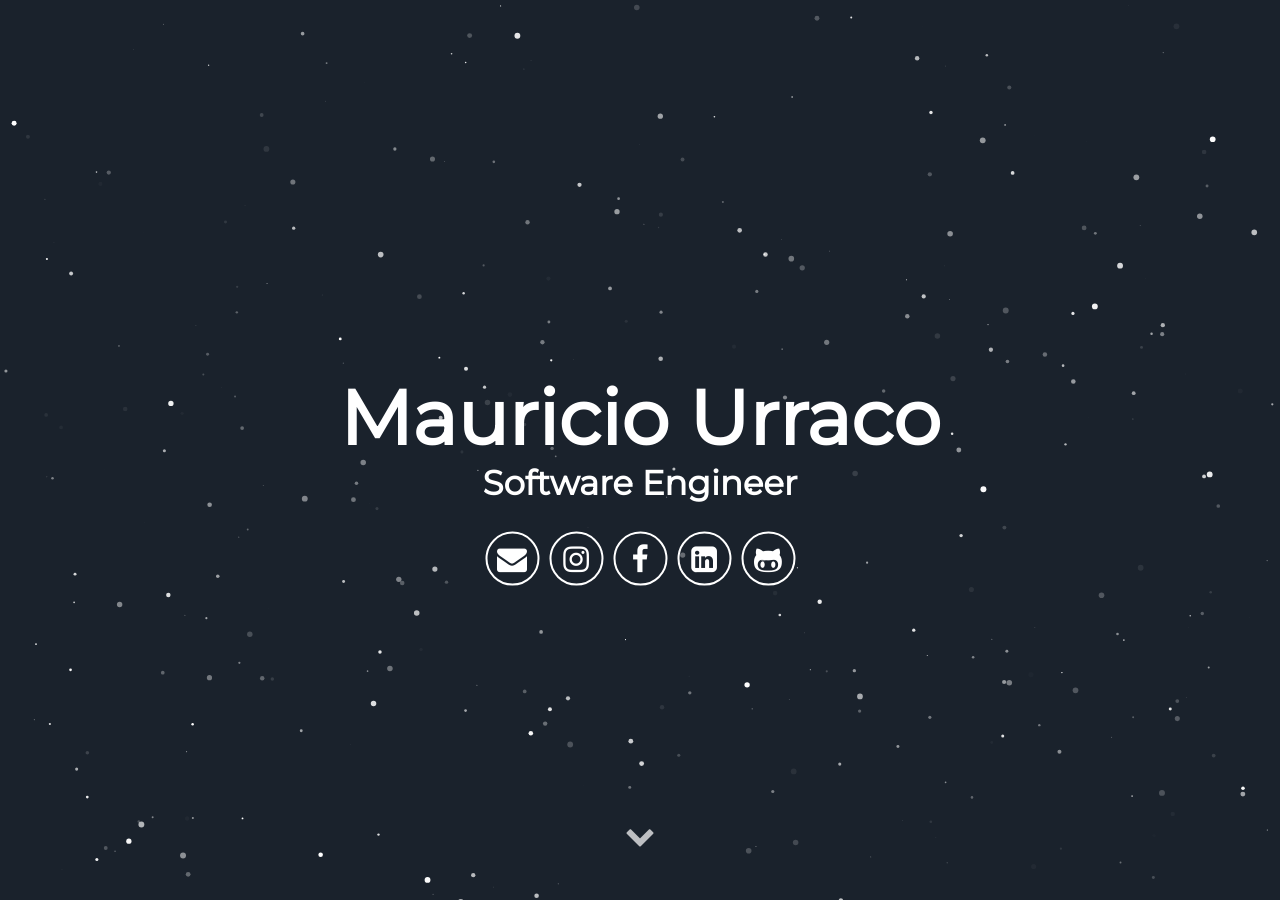
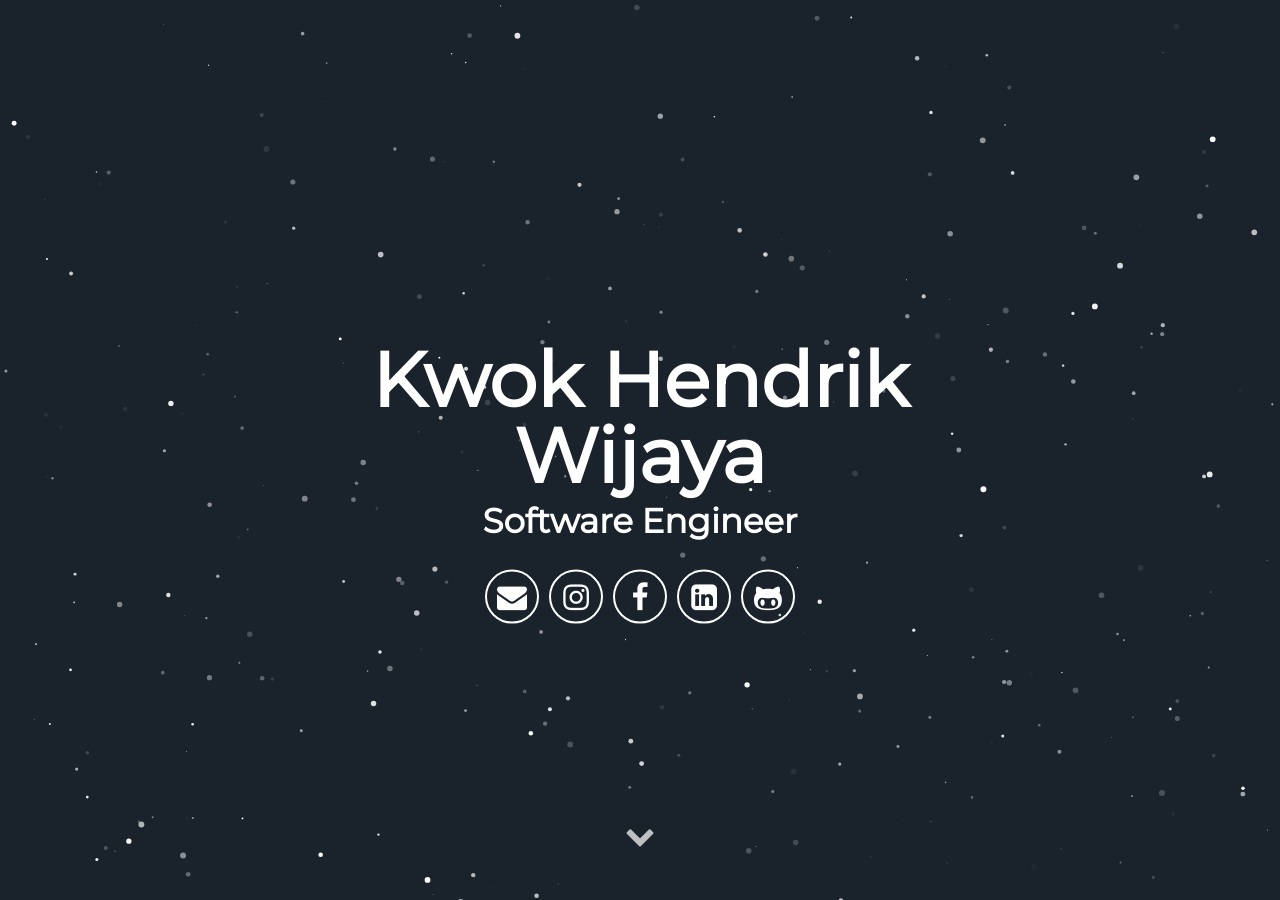
Before and after one commit to khendrikwijaya/khendrikwijaya.github.io, a Jekyll site: the page built from index.html, in a window 1280 px wide and 900 px high. Built offline with Jekyll 4.4.1, drawn with Linux system fonts in a browser that asks for light colours; some web fonts are replaced.

Commit message:
Update _config.yml

```diff
--- a/_config.yml
+++ b/_config.yml
@@ -1,11 +1,11 @@
 # Site settings
-title: Mauricio Urraco
+title: Kwok Hendrik Wijaya
 description: Jekyll Theme Minimal Resume
 # baseurl: "" # the subpath of your site, e.g. /blog
 # url: "localhost:3000" # the base hostname & protocol for your site e.g. http://willianjusten.com.br
 
 # User settings
-username: Mauricio Urraco
+username: Kwok Hendrik Wijaya
 user_description: I\'m a nomad Software Engineer, always searching for the next challenge; no task is too scary nor too difficult. Lately I have been immersed in the <b>crypto-world</b> working for Radix, a London based startup trying to create the next massive scalable DLT. I'm one of the two guys behind all the JS related stuff. Visit my blog here <a href="https://mauriciourraco.com" target="_blank">https://mauriciourraco.com</a>
 user_title: Software Engineer
 email: mauriurraco@gmail.com
```
